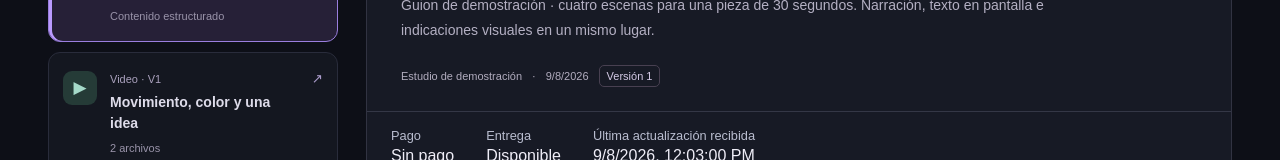
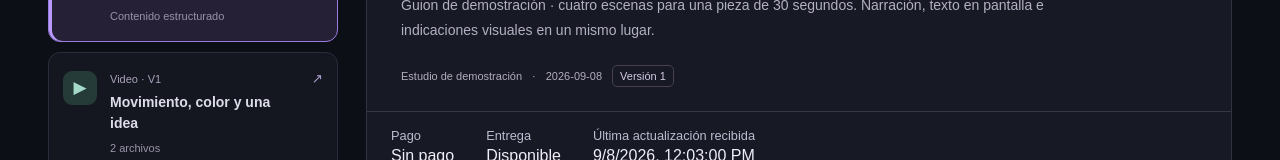
Before and after one commit to CaBsCrypto/stellar-bazaar-x402, a Next.js app: page /history/review in a window 1280 px wide. Shown: the part 520-680 px from the top of the page. Built offline with nearby package versions, Linux system fonts and the light colour scheme.

Commit message:
fix(ui): resolve SSR date formatting hydration mismatch in deliverable viewer

```diff
--- a/components/DeliverableViewer.tsx
+++ b/components/DeliverableViewer.tsx
@@ -707,7 +707,7 @@ export function PurchaseWorkspace({
           <span>{record.service.provider}</span>
           <span>·</span>
           <time dateTime={record.recordedAt}>
-            {new Date(record.recordedAt).toLocaleDateString()}
+            {record.recordedAt.slice(0, 10)}
           </time>
           {manifest && (
             <span className="version-badge">{manifest.versionLabel}</span>
```
